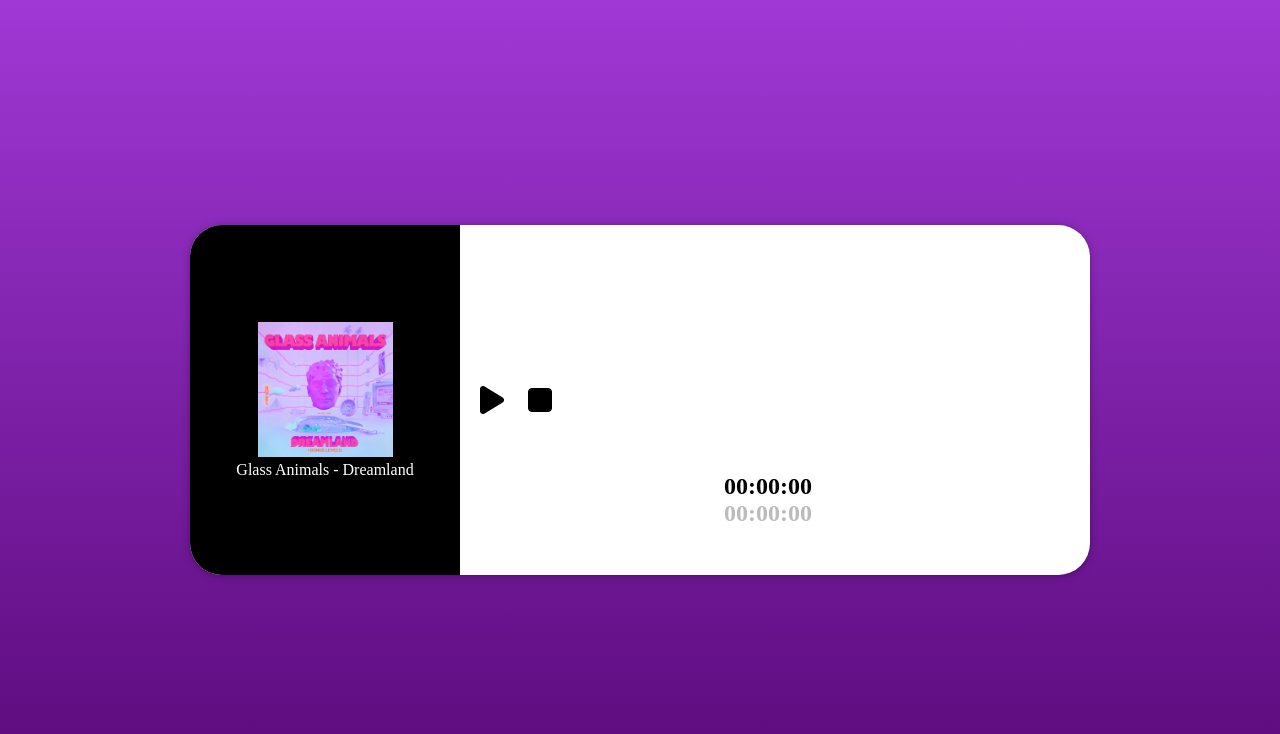
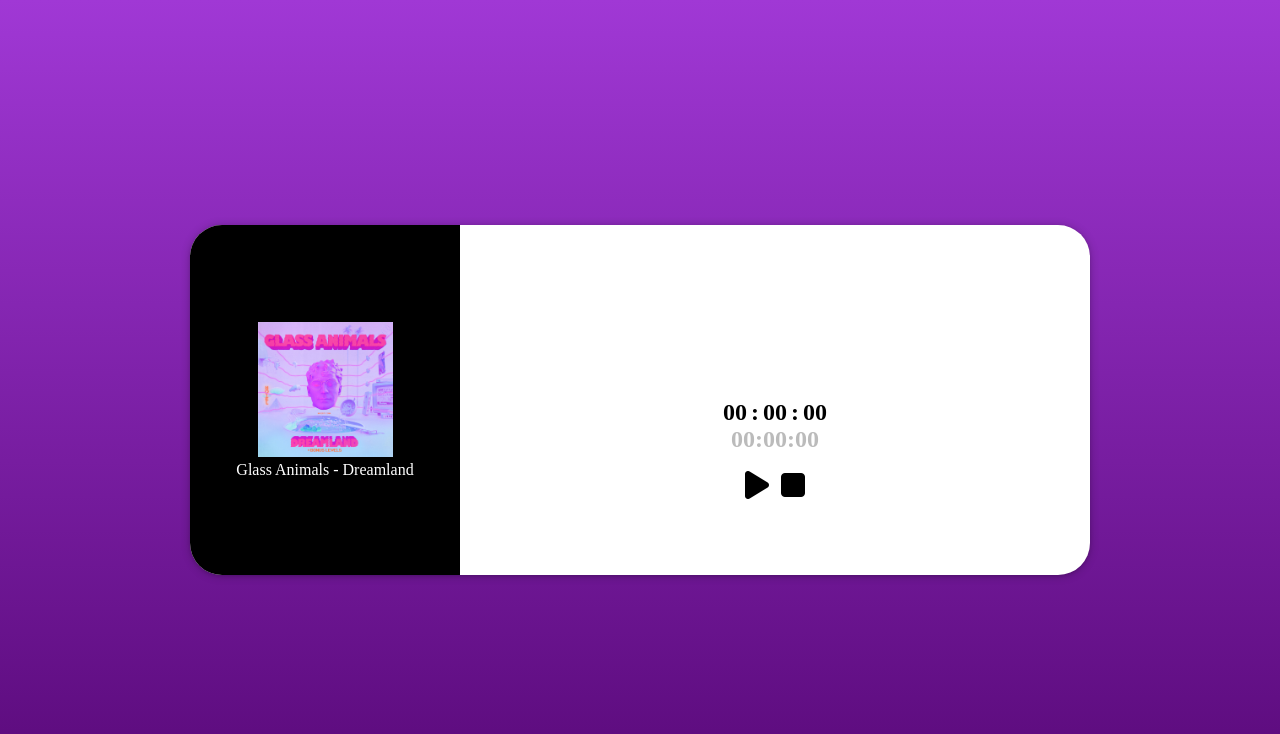
Before and after one commit to Duhoon/muso_player, a plain HTML site: page index.html in a window 1280 px wide. Drawn offline with Linux system fonts and the light colour scheme; no server answers.

Commit message:
fix: button location changed

```diff
--- a/index.css
+++ b/index.css
@@ -1,6 +1,7 @@
 * {
     margin: 0;
     padding: 0;
+    box-sizing: border-box;
 }
 
 body {
@@ -51,6 +52,7 @@ body {
 .board {
     width: 70%;
     display: flex;
+    justify-content: center;
     align-items: center;
 }
 
@@ -59,7 +61,6 @@ body {
     height: 2rem;
     border: none;
     background: none;
-    margin-left : 1rem;
 }
 
 .board button i::before{
@@ -75,12 +76,15 @@ body {
     display: flex;
     flex-direction: column;
     align-items: center;
+    width: 100%;
+    padding-left: 2rem;
+    padding-right: 2rem;
 }
 
 .board #waveform-canvas {
-    width: 400px;
-    height: 200px;
-    margin-left: 1.5rem;
+    width: 100%;
+
+    height: 100px;
 }
 
 .waveform-wrapper > p {
@@ -88,6 +92,16 @@ body {
     font-weight: 700;
 }
 
+.waveform-wrapper > p > span {
+    display: inline-block;
+    width: 2rem;
+    text-align: center;
+}
+
 .board .cursortime{
     color: #bbbbbb;
 }
+
+.board .button-group{
+    padding-top: 1rem;
+}
--- a/index.html
+++ b/index.html
@@ -20,12 +20,6 @@
                 <p>Glass Animals - Dreamland</p>
             </div>
             <div class="board">
-                <button data-playing="false" role="switch" aria-checked="false">
-                    <i class="fa-solid fa-play"></i>
-                </button>
-                <button data-playing="false" role="button">
-                    <i class="fa-solid fa-stop"></i>
-                </button>
                 <div class="waveform-wrapper">
                     <canvas id="waveform-canvas">
                     </canvas>
@@ -33,6 +27,14 @@
                         <span class="minutes">00</span>:<span class="seconds">00</span>:<span class="milliseconds">00</span>
                     </p>
                     <p class="cursortime">00:00:00</p>
+                    <div class="button-group">
+                        <button data-playing="false" role="switch" aria-checked="false">
+                            <i class="fa-solid fa-play"></i>
+                        </button>
+                        <button data-playing="false" role="button">
+                            <i class="fa-solid fa-stop"></i>
+                        </button>
+                    </div>
                 </div>
             </div>
         </div>
--- a/index.js
+++ b/index.js
@@ -85,16 +85,19 @@ playBtn.addEventListener('click', function(){
         target.remove("fa-play");
         target.add("fa-pause")
 
+        const [currentMinutesView, currentSecondsView, currentMillisecondsView] = playtime.children;
+
         // Change playtime
         playtimeInterval = function(){return setInterval(()=>{
             const currentTime = new Date(audioElement.currentTime * 1000);
 
             const currentMinutes = currentTime.getMinutes();
             const currentSeconds = currentTime.getSeconds();
-            const currentMilliseconds = currentTime.getMilliseconds();
+            const currentMilliseconds = Math.floor(currentTime.getMilliseconds() / 10);
 
-            playtime.textContent =
-                `${currentMinutes < 10 ? '0' + currentMinutes : currentMinutes}:${currentSeconds < 10 ? '0' + currentSeconds : currentSeconds}:${currentMilliseconds < 10 ? '0' + currentMilliseconds : currentMilliseconds}`;
+            currentMinutesView.textContent = currentMinutes < 10 ? '0' + currentMinutes : currentMinutes ;
+            currentSecondsView.textContent = currentSeconds < 10 ? '0' + currentSeconds : currentSeconds ;
+            currentMillisecondsView.textContent = currentMilliseconds < 10 ? '0' + currentMilliseconds : currentMilliseconds ;
         }, 10)}();
 
     } else if (this.dataset.playing === 'true'){
@@ -108,16 +111,21 @@ playBtn.addEventListener('click', function(){
 }, false);
 
 stopBtn.addEventListener('click', function(){
+    const [currentMinutesView, currentSecondsView, currentMillisecondsView] = playtime.children;
+
     if(playBtn.dataset.playing === 'true'){
         playBtn.dataset.playing = 'false';
         icon = playBtn.childNodes[1].classList;
         icon.remove("fa-pause");
         icon.add("fa-play");
-        playtime.textContent = `00:00:00`;
     }
 
     clearInterval(playtimeInterval);
     audioElement.pause();
     audioElement.currentTime = 0;
     audioContext.currentTime = 0;
+
+    currentMinutesView.textContent = '00' ;
+    currentSecondsView.textContent = '00' ;
+    currentMillisecondsView.textContent = '00' ;
 })
```
